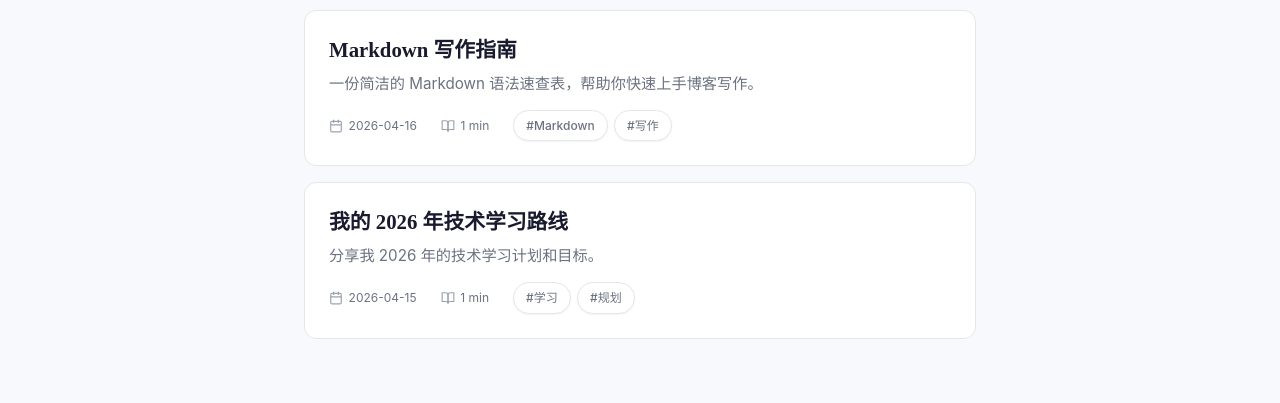
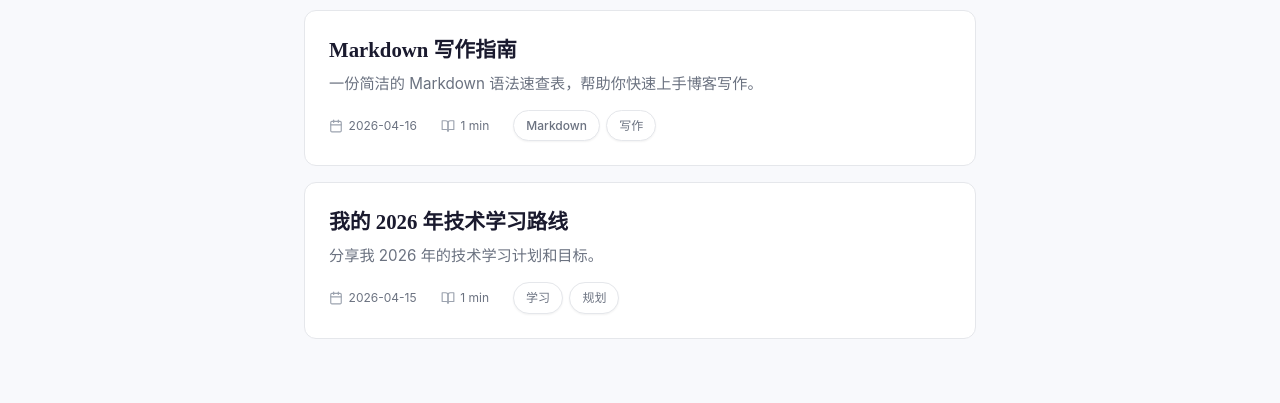
Before and after one commit to Asilencer/asilencer.github.io, a Jekyll site: the page built from index.html, in a window 1280 px wide and 900 px high, scrolled down 719 px. Shown: the part 351-754 px from the top of the window. Built offline with Jekyll 4.4.1, drawn with Linux system fonts in a browser that asks for light colours; some web fonts are replaced.

Commit message:
style: remove hash from tags on the homepage to match categories/posts

```diff
--- a/index.html
+++ b/index.html
@@ -79,7 +79,7 @@ layout: default
             <span class="dot"></span>
             <span class="post-tags">
               {% for tag in post.tags limit: 2 %}
-                <span class="tag">#{{ tag }}</span>
+                <span class="tag">{{ tag }}</span>
               {% endfor %}
             </span>
           {% endif %}
```
